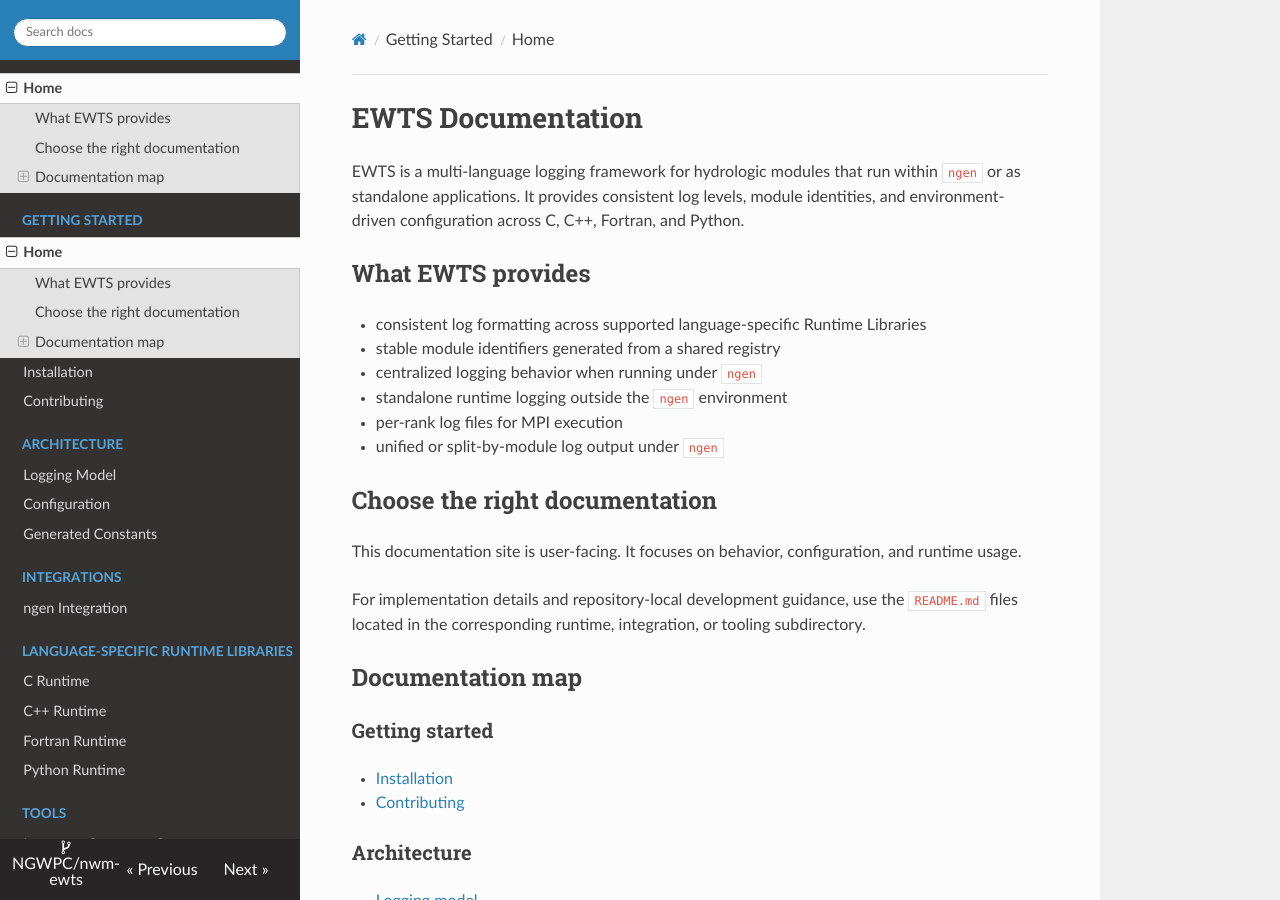
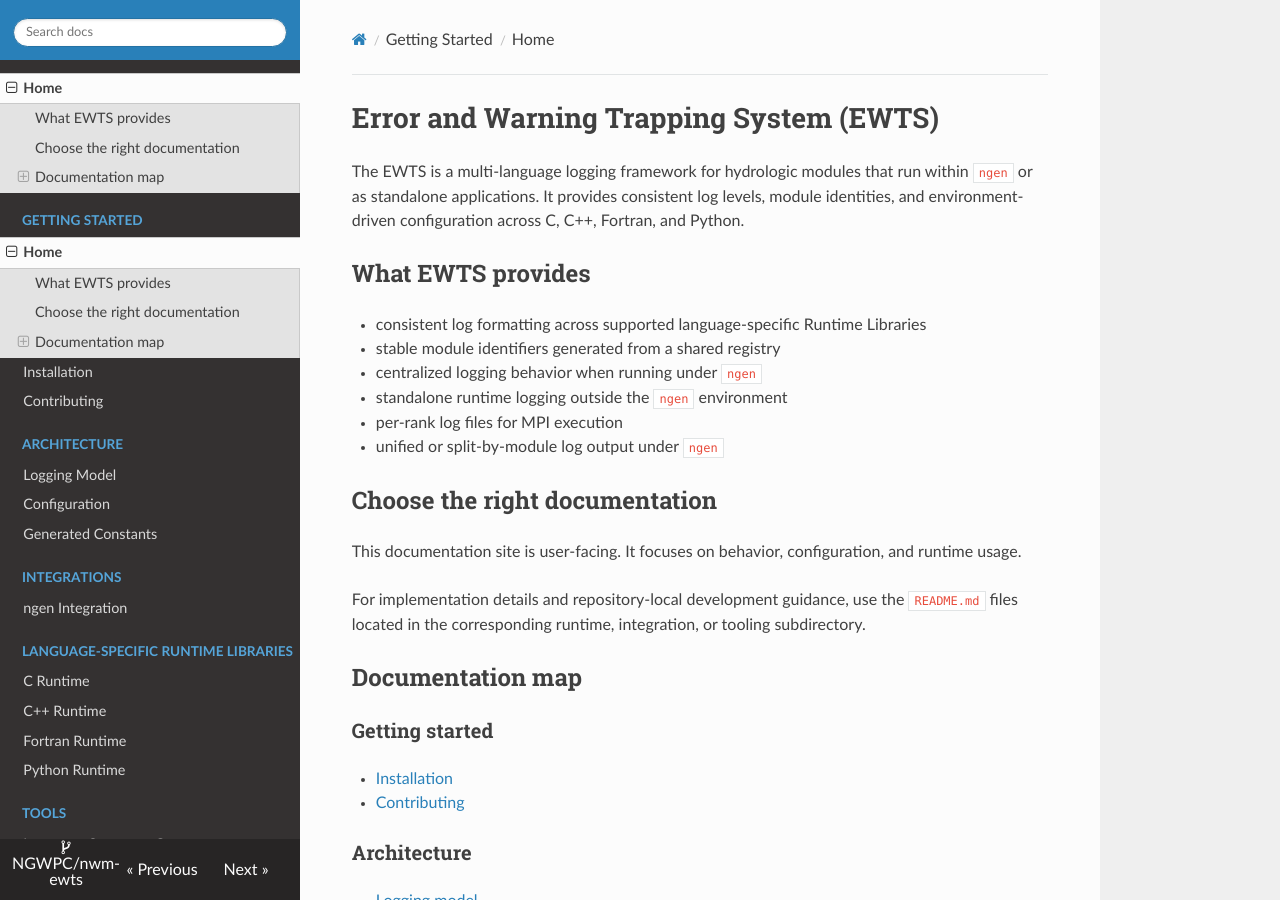
Before and after one commit to NGWPC/nwm-ewts, an MkDocs documentation site: the page built from docs/index.md, in a window 1280 px wide and 900 px high. Built offline with MkDocs 1.6.1, drawn with Linux system fonts in a browser that asks for light colours; nearby versions of some CDN libraries.

Commit message:
Update docs to define EWTS

```diff
--- a/docs/index.md
+++ b/docs/index.md
@@ -1,6 +1,6 @@
-# EWTS Documentation
+# Error and Warning Trapping System (EWTS)
 
-EWTS is a multi-language logging framework for hydrologic modules that run
+The EWTS is a multi-language logging framework for hydrologic modules that run
 within `ngen` or as standalone applications. It provides consistent log levels,
 module identities, and environment-driven configuration across C, C++, Fortran,
 and Python.
```
